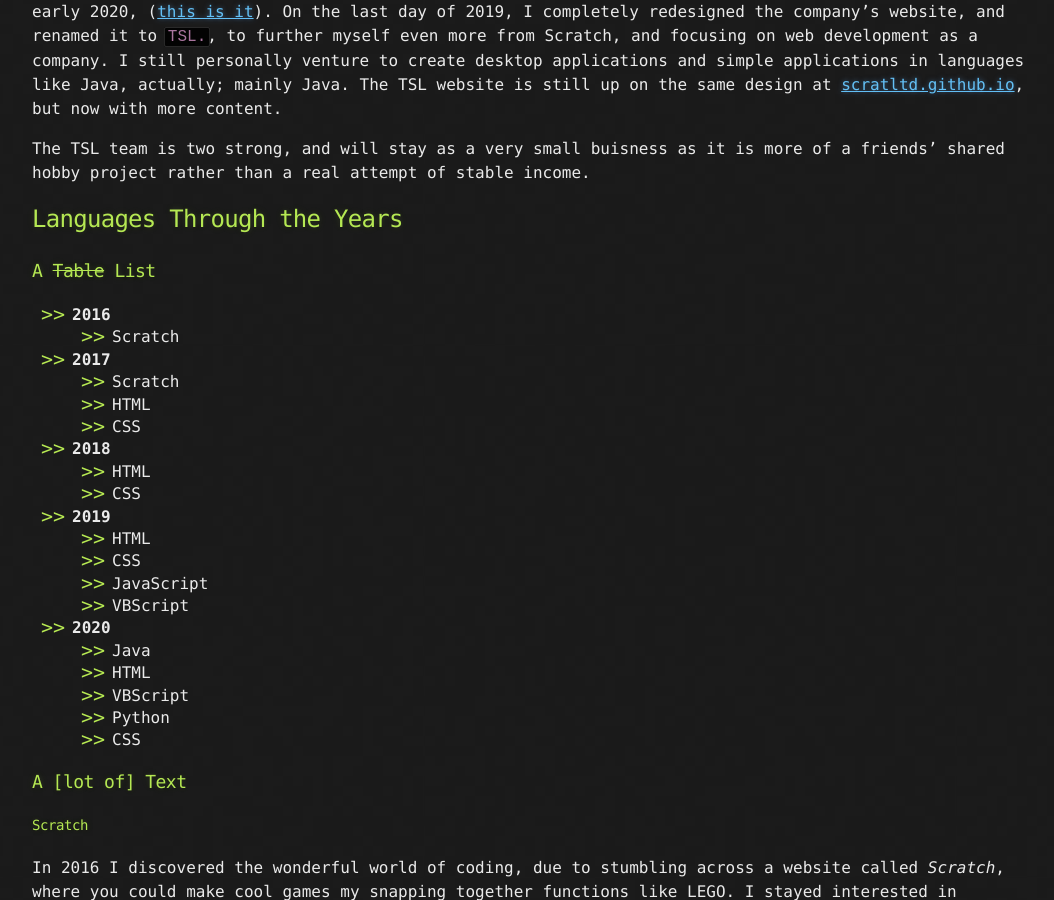
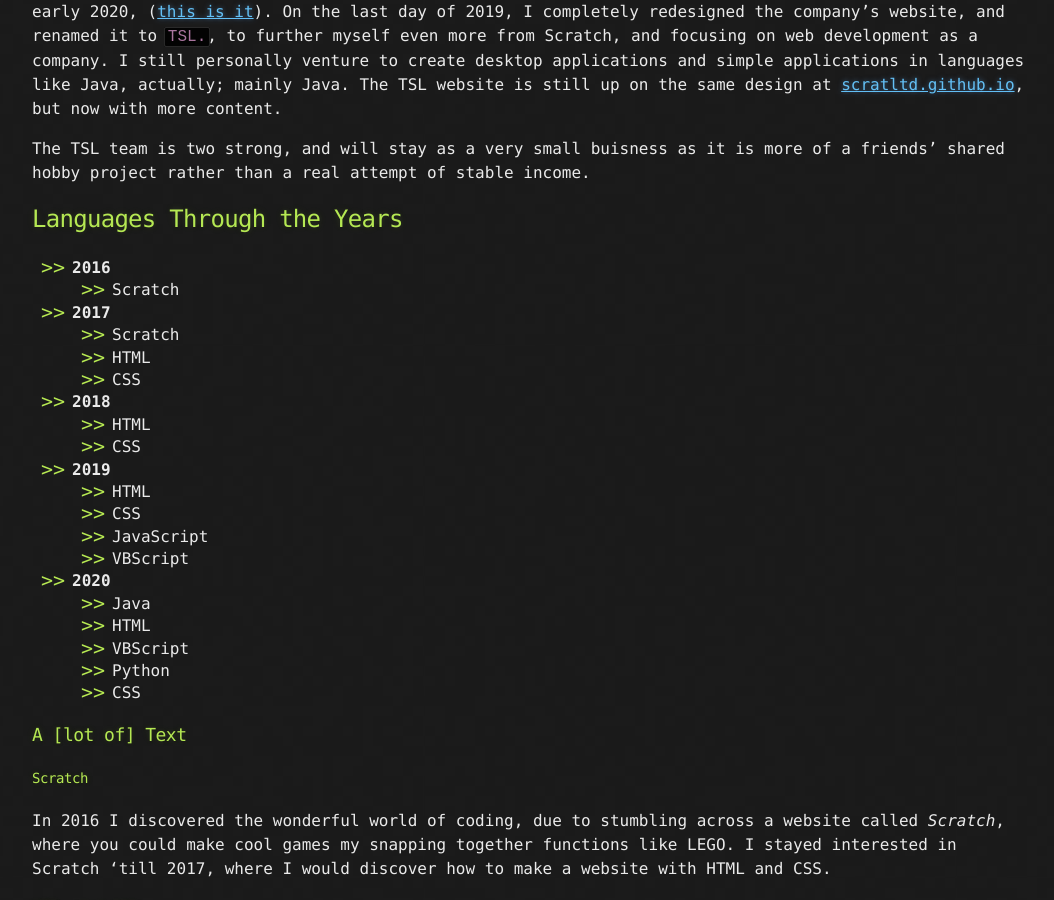
Before and after one commit to Toydotgame/Toydotgame.github.io, a Jekyll site: the page built from index.md, in a window 1280 px wide and 900 px high, scrolled down 719 px. Shown: the whole window, without its empty margins (108-1162 px from the left). Built offline with Jekyll 4.4.1, drawn with Linux system fonts in a browser that asks for light colours; our own code applies the rules of GitHub Pages for plain Markdown files; the repository's description, which GitHub fills in, is left out.

Commit message:
Update index.md

```diff
--- a/index.md
+++ b/index.md
@@ -18,7 +18,6 @@
 
 
 ## Languages Through the Years
-### A ~~Table~~ List
 * **2016**
   * Scratch
 * **2017**
```
